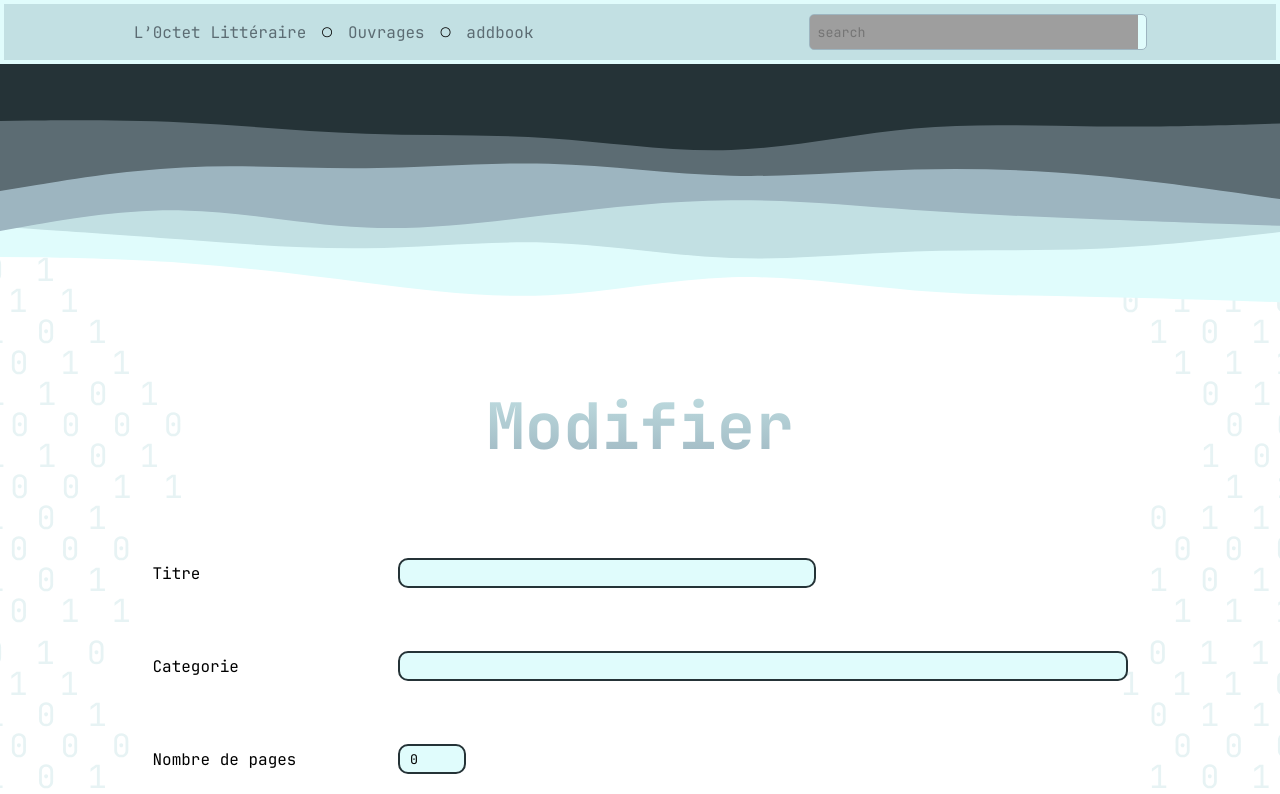
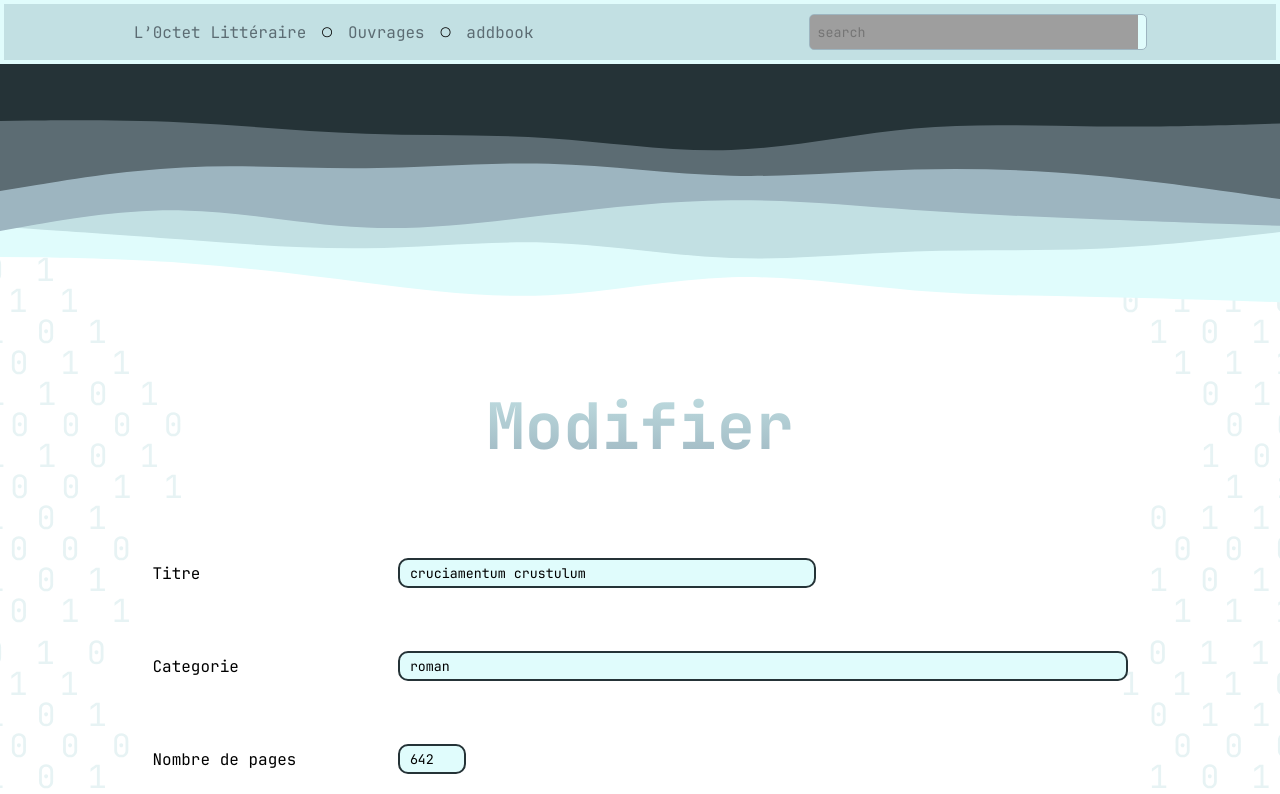
Before and after one commit to pw04ast-TonyThomas/P-Web-DB-294-Frontend, a Vue app: page /modify/1 in a window 1280 px wide. Shown: the top 794 px of the page. Built offline with nearby package versions, Linux system fonts and the light colour scheme; data requests are answered from the project's data file; grey boxes are pictures that could not be loaded; the HTML template or start-up script is replaced by a standard one.

Commit message:
feat(modidybookform): mise à jour du form pour mettre une valeur à modifier
[80][DONE]

```diff
--- a/src/components/ModifyBookForm.vue
+++ b/src/components/ModifyBookForm.vue
@@ -1,9 +1,31 @@
 <script lang="ts" setup>
 import { onMounted, ref } from 'vue'
-import { useRouter } from 'vue-router'
+import { useRoute, useRouter } from 'vue-router'
 import Service from '@/services/service.js'
 
 const router = useRouter()
+const route = useRoute()
+// get the is of the route
+const bookId = ref<string | string[]>(route.params.id)
+
+const currentBook = ref(null)
+
+onMounted(async () => {
+  const response = await Service.getBook(bookId.value)
+  const bookData = response.data
+  currentBook.value = bookData
+
+  titre.value = bookData.titre
+  categorie.value = bookData.categorie
+  num_pages.value = bookData.nbPages
+  extrait_livre.value = bookData.extrait
+  resume.value = bookData.resume
+  nom_auteur.value = bookData.auteur.nom
+  prenom_auteur.value = bookData.auteur.prenom
+  nom_editeur.value = bookData.editeur
+  annee_edition.value = bookData.anneeEdition
+  image_couverture.value = bookData.imageCouverture
+})
 
 const categories = ['roman', 'poesie', 'theatre', 'essai', 'biographie', 'science', 'histoire']
 const titre = ref('')
@@ -16,12 +38,6 @@ const prenom_auteur = ref('')
 const nom_editeur = ref('')
 const annee_edition = ref(0)
 const image_couverture = ref(null)
-
-const props = defineProps(['id'])
-
-onMounted(() => {
-  console.log(props.id)
-})
 
 const onCoverIgmChange = (e: Event) => {
   const target = e.target as HTMLInputElement
@@ -74,7 +90,7 @@ const onCoverExtraitChange = (e: Event) => {
 const addBook = () => {
   // post the result
 
-  const newBook = {
+  const modifyBook = {
     titre: titre.value,
     categorie: categorie.value,
     nbPages: num_pages.value,
@@ -91,7 +107,8 @@ const addBook = () => {
       : `/book covers/1.jpg`,
   }
 
-  Service.addBookToDB(newBook).then()
+  // TODO : modify not add
+  Service.addBookToDB(modifyBook).then()
 
   // return the view
   router.push('/books')
@@ -161,7 +178,7 @@ const addBook = () => {
       />
     </div>
 
-    <button type="submit" class="submit_button">Ajouter le livre</button>
+    <button type="submit" class="submit_button">Modifier le livre</button>
   </form>
 </template>
 
--- a/src/services/service.js
+++ b/src/services/service.js
@@ -26,4 +26,7 @@ export default {
   addBookToDB(newBook) {
     return apiClient.post('/ouvrages/', newBook)
   },
+  modifyBook() {
+    // TODO : update la base de données pour y modifier les informations du book
+  },
 }
```
